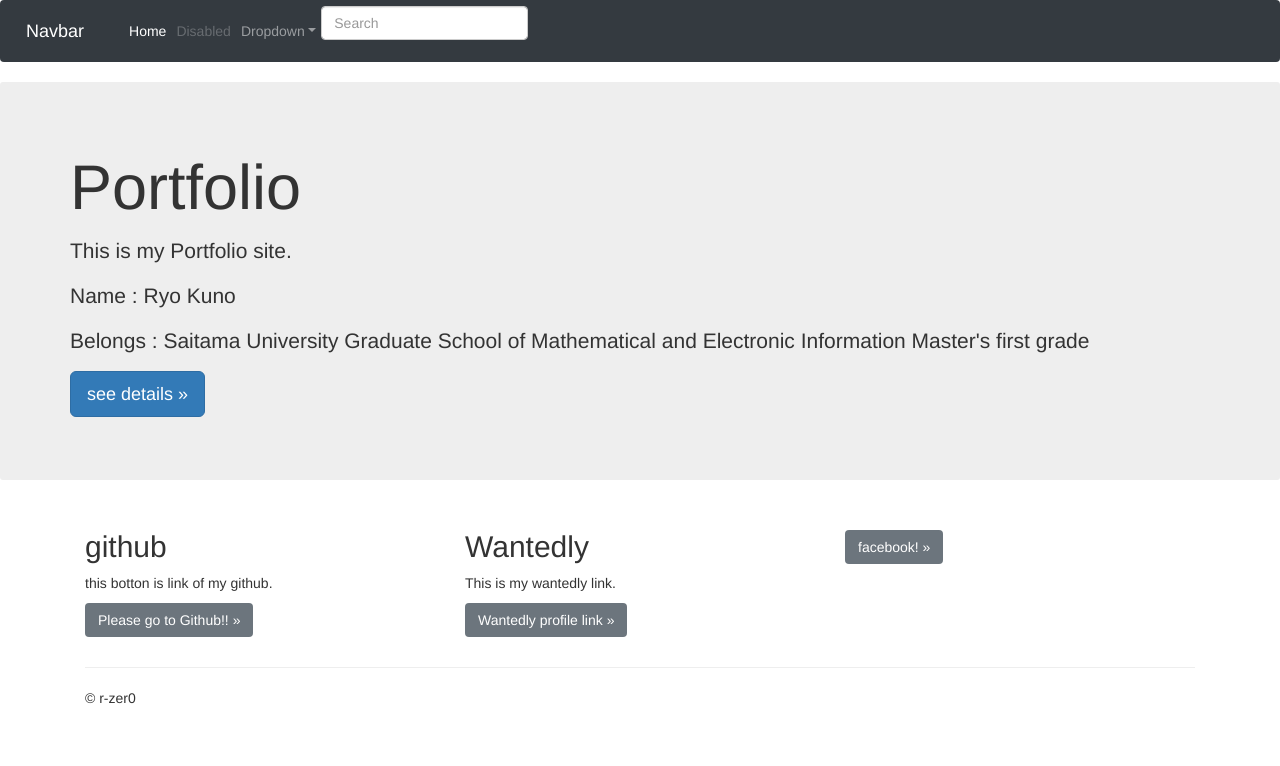
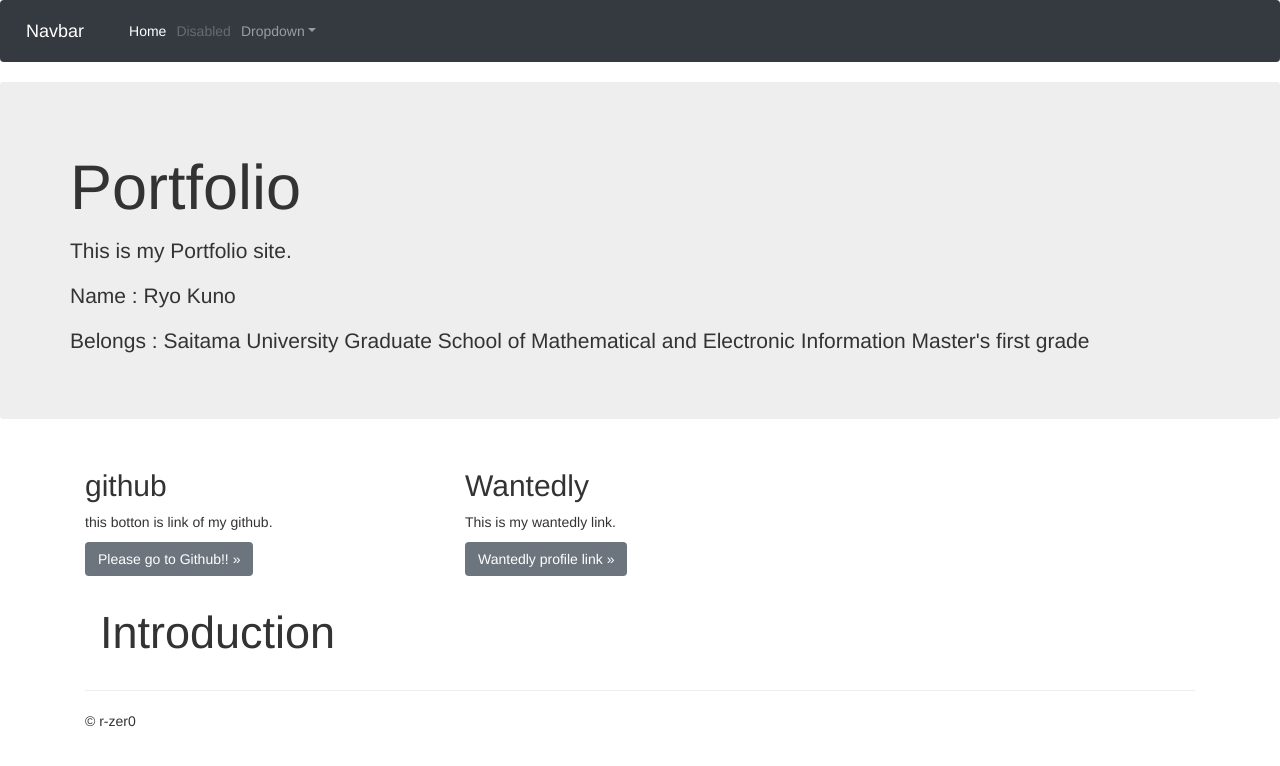
Before and after one commit to r-kuno-zer0/r-kuno-zer0.github.io, a plain HTML site: page index.html in a window 1280 px wide. Drawn offline with nearby package versions, Linux system fonts and the light colour scheme.

```diff
--- a/index.html
+++ b/index.html
@@ -41,10 +41,6 @@
             </div>
           </li>
         </ul>
-        <form class="form-inline my-2 my-lg-0">
-          <input class="form-control mr-sm-2" type="text" placeholder="Search" aria-label="Search">
-          <!-- <button class="btn btn-outline-success my-2 my-sm-0" type="submit">Search</button>-->
-        </form>
       </div>
     </nav>
 
@@ -58,8 +54,6 @@
           <p>Name : Ryo Kuno</p>
           <p>Belongs : Saitama University Graduate School of Mathematical and Electronic Information
             Master's first grade</p>
-
-          <p><a class="btn btn-primary btn-lg" href="#" role="button">see details &raquo;</a></p>
         </div>
       </div>
 
@@ -76,12 +70,13 @@
             <p>This is my wantedly link. </p>
             <p><a class="btn btn-secondary" href="https://www.wantedly.com/users/33971909" role="button"target="_blank"> Wantedly profile link &raquo;</a></p>
           </div>
-          <div class="col-md-4">
-            <h2></h2>
-            <p></p>
-            <p><a class="btn btn-secondary" href="" role="button">facebook! &raquo;</a></p>
+        </div>
+
+        <div class="container">
+          <!-- Example row of columns -->
+          <h1 class="display-3">Introduction</h1>
+
           </div>
-        </div>
 
         <hr>
 
```
